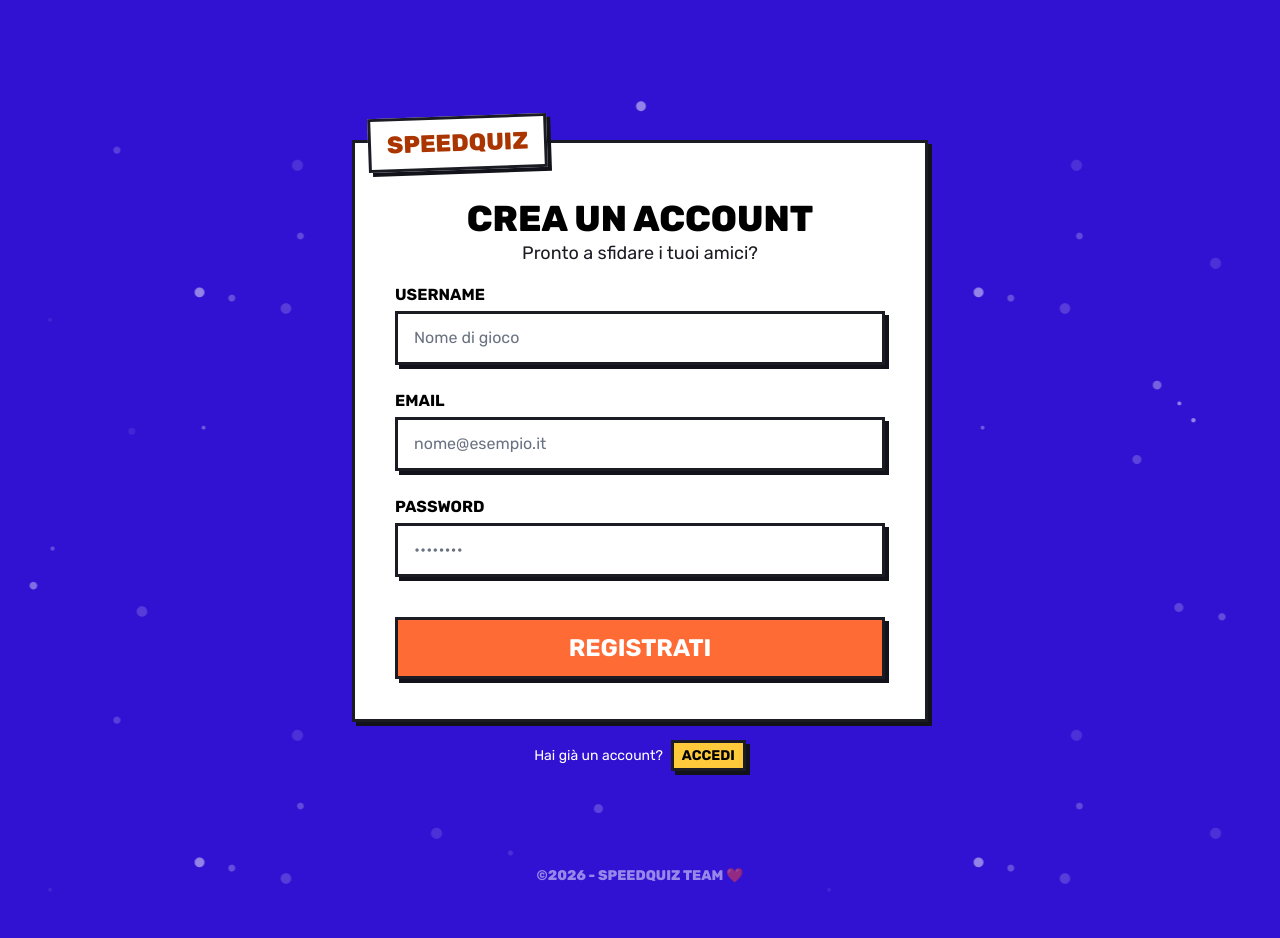
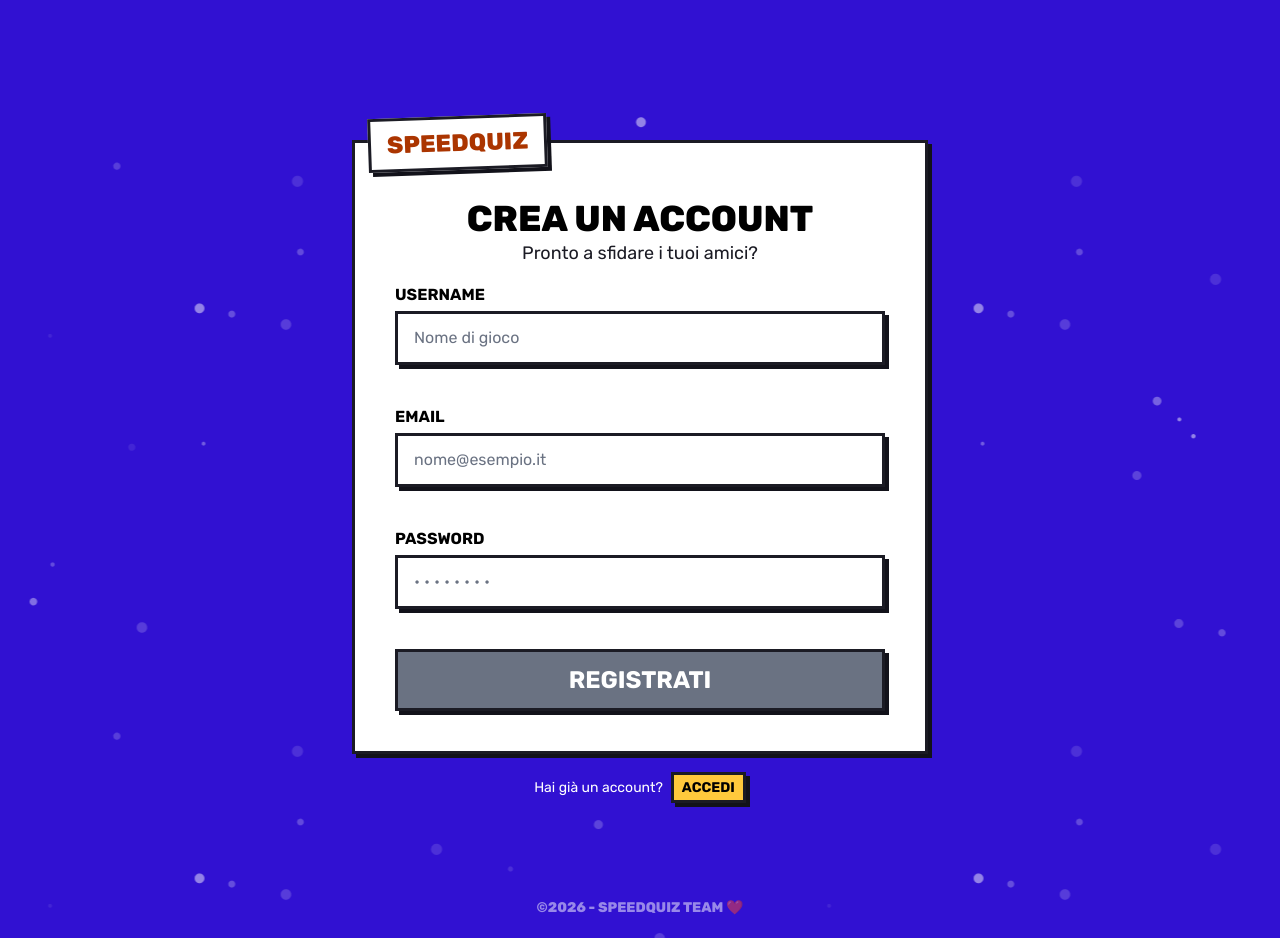
Before and after one commit to Jonnycp/SpeedQuiz, a React (Vite) app in the folder frontend/: page /register in a window 1280 px wide. Before the commit the page ends 906 px from the top, so only its background shows below. Built offline with nearby package versions, Linux system fonts and the light colour scheme; some icons are missing.

Commit message:
😁 Login e registrazione funzionante
No way... soddisfazioni

Co-Authored-By: Luca <92517296+GentileLuca@users.noreply.github.com>
Co-Authored-By: defeangelica <234227725+defeangelica@users.noreply.github.com>

```diff
--- a/frontend/src/pages/Login.jsx
+++ b/frontend/src/pages/Login.jsx
@@ -1,33 +1,47 @@
-import { useState } from "react";
+import { useState, useEffect } from "react";
 import { useNavigate } from "react-router";
 import { useAuth } from "../contexts/AuthContext";
 
 import AuthCard from "../components/AuthCard";
 import SingleInput from "../components/SingleInput";
 
+const EMAIL_REGEX = /^[\w-\.]+@([\w-]+\.)+[\w-]{2,4}$/
+
 const Login = () => {
   const [email, setEmail] = useState("");
   const [password, setPassword] = useState("");
   const [error, setError] = useState("");
+  const [isLoading, setIsLoading] = useState(false)
 
   const { login } = useAuth();
   const navigate = useNavigate();
 
+  useEffect(() => {
+    if(password.length < 8 || !EMAIL_REGEX.test(email)){
+      setIsLoading(true)
+    }else{
+      setIsLoading(false)
+    }
+  }, [email, password])
+
   async function handleSubmit(e){
     e.preventDefault();
     setError("");
-
+    setIsLoading(true)
     try{
       await login(email, password);
       navigate("/");
     }catch(err) {
-      setError(err || "Al momento abbiamo qualche problema ad eseguire il login :(");
+      setError(err || {message: "Al momento abbiamo qualche problema ad eseguire il login :("});
+    }finally{
+      setIsLoading(false)
     }
   }
 
   return (
-    <AuthCard isLogin={true} onSubmit={handleSubmit}>
-        <SingleInput
+    <AuthCard isLogin={true} onSubmit={handleSubmit} isLoading={isLoading}>
+      {error && <p className="text-red-500 text-center text-md mb-2">{error.message}</p>}
+      <SingleInput
           label="Email"
           type="email"
           name="email"
@@ -42,7 +56,7 @@ const Login = () => {
           value={password}
           minLength={8}
           onChange={(e) => setPassword(e.target.value)}
-          placeholder="••••••••"
+          placeholder="• • • • • • • •"
         />
     </AuthCard>
   );
--- a/frontend/src/pages/Register.jsx
+++ b/frontend/src/pages/Register.jsx
@@ -1,15 +1,46 @@
-import { useState } from "react";
+import { useState, useEffect } from "react";
 import AuthCard from "../components/AuthCard";
 import SingleInput from "../components/SingleInput";
+import { useAuth } from "../contexts/AuthContext";
+import { useNavigate } from "react-router";
+
+const EMAIL_REGEX = /^[\w-\.]+@([\w-]+\.)+[\w-]{2,4}$/
 
 const Register = () => {
     const [username, setUsername] = useState("");
     const [email, setEmail] = useState("");
     const [password, setPassword] = useState("");
+    const [error, setError] = useState("");
+    const [isLoading, setIsLoading] = useState(false);
+
+    const { register } = useAuth();
+    const navigate = useNavigate();
+
+    async function handleSubmit(e){
+        e.preventDefault();
+        setError("");
+        setIsLoading(true);
+        try{
+            await register(username, email, password);
+            navigate("/");
+        }catch(error){
+          setError(error || {message: "Al momento abbiamo qualche problema ad eseguire la registrazione :("});
+        }finally{
+            setIsLoading(false);
+        }
+    }
+
+    useEffect(() => {
+        if(username.length < 2 || username.length>15 || !EMAIL_REGEX.test(email) || password.length<8){
+          setIsLoading(true);
+        }else{
+          setIsLoading(false);
+        }
+    }, [username, email, password])
 
     return (
-    <AuthCard isLogin={false}>
-      <form>
+    <AuthCard isLogin={false} onSubmit={handleSubmit} isLoading={isLoading}>
+        {error && <p className="text-red-500 text-center text-md mb-2">{error.essage}</p>}
          <SingleInput
           label="Username"
           type="text"
@@ -17,6 +48,8 @@ const Register = () => {
           value={username}
           onChange={(e) => setUsername(e.target.value)}
           placeholder="Nome di gioco"
+          minLength={2}
+          maxLength={15}
         />
         <SingleInput
           label="Email"
@@ -33,9 +66,8 @@ const Register = () => {
           value={password}
           minLength={8}
           onChange={(e) => setPassword(e.target.value)}
-          placeholder="••••••••"
+          placeholder="• • • • • • • •"
         />
-      </form>
     </AuthCard>
     )
 }
```
